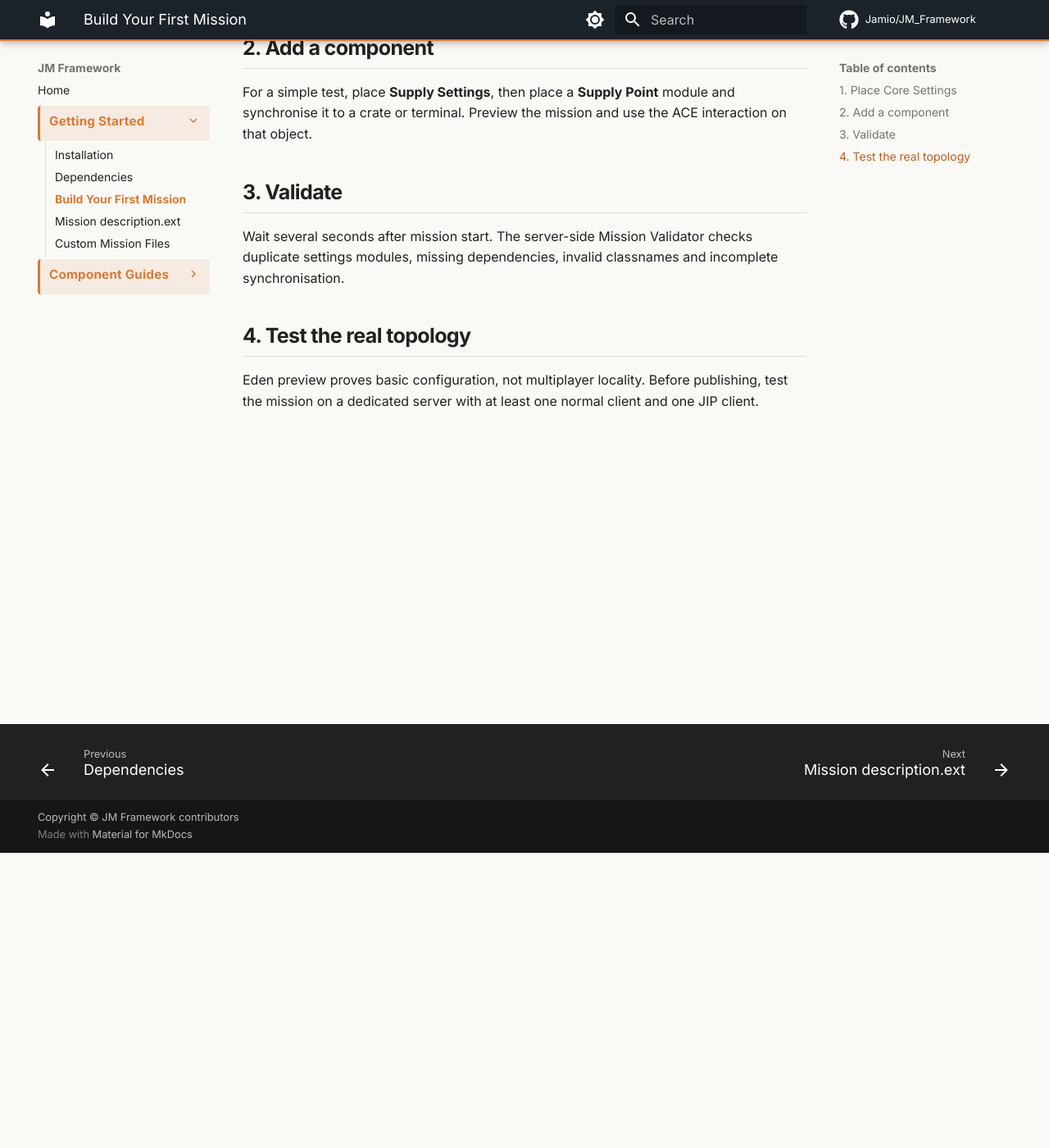
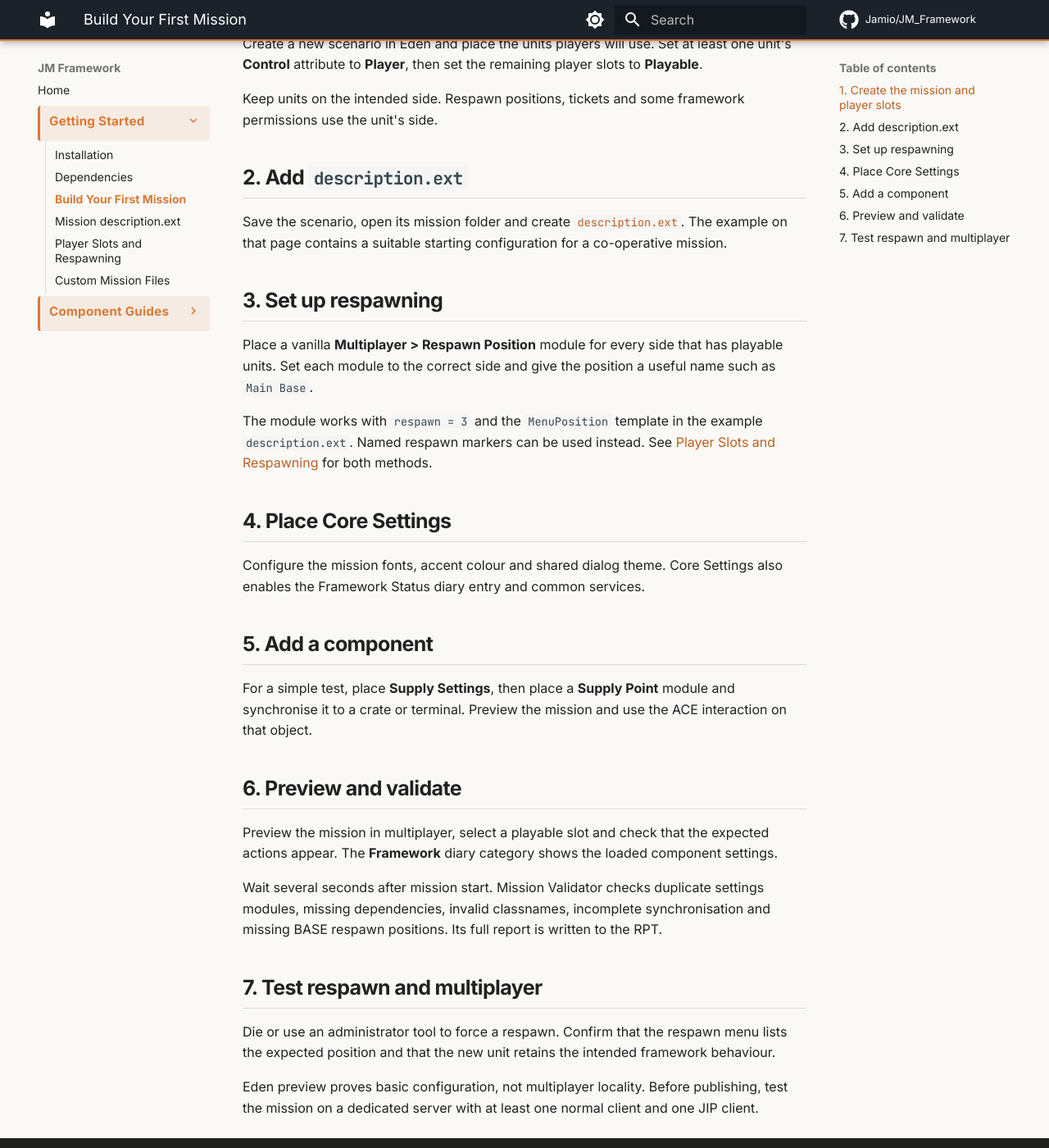
Before and after one commit to Jamio/JM_Framework_Docs, an MkDocs documentation site: the page built from docs/getting-started/first-mission.md, in a window 1280 px wide and 1400 px high, scrolled down 360 px. Shown: the whole window at 82% size. Built offline with MkDocs 1.6.1 and Material for MkDocs 9.7.7, drawn with Linux system fonts in a browser that asks for light colours; comment, search, counter and statistics services are not loaded; some of the changed text lies outside the part shown.

Commit message:
docs: explain first mission respawn setup

```diff
--- a/docs/getting-started/first-mission.md
+++ b/docs/getting-started/first-mission.md
@@ -1,17 +1,39 @@
 # Build Your First Mission
 
-## 1. Place Core Settings
+This walkthrough covers the minimum needed for a small multiplayer mission. It uses the Supply component as a simple example.
+
+## 1. Create the mission and player slots
+
+Create a new scenario in Eden and place the units players will use. Set at least one unit's **Control** attribute to **Player**, then set the remaining player slots to **Playable**.
+
+Keep units on the intended side. Respawn positions, tickets and some framework permissions use the unit's side.
+
+## 2. Add `description.ext`
+
+Save the scenario, open its mission folder and create [`description.ext`](description-ext.md). The example on that page contains a suitable starting configuration for a co-operative mission.
+
+## 3. Set up respawning
+
+Place a vanilla **Multiplayer > Respawn Position** module for every side that has playable units. Set each module to the correct side and give the position a useful name such as `Main Base`.
+
+The module works with `respawn = 3` and the `MenuPosition` template in the example `description.ext`. Named respawn markers can be used instead. See [Player Slots and Respawning](respawning.md) for both methods.
+
+## 4. Place Core Settings
 
 Configure the mission fonts, accent colour and shared dialog theme. Core Settings also enables the Framework Status diary entry and common services.
 
-## 2. Add a component
+## 5. Add a component
 
 For a simple test, place **Supply Settings**, then place a **Supply Point** module and synchronise it to a crate or terminal. Preview the mission and use the ACE interaction on that object.
 
-## 3. Validate
+## 6. Preview and validate
 
-Wait several seconds after mission start. The server-side Mission Validator checks duplicate settings modules, missing dependencies, invalid classnames and incomplete synchronisation.
+Preview the mission in multiplayer, select a playable slot and check that the expected actions appear. The **Framework** diary category shows the loaded component settings.
 
-## 4. Test the real topology
+Wait several seconds after mission start. Mission Validator checks duplicate settings modules, missing dependencies, invalid classnames, incomplete synchronisation and missing BASE respawn positions. Its full report is written to the RPT.
+
+## 7. Test respawn and multiplayer
+
+Die or use an administrator tool to force a respawn. Confirm that the respawn menu lists the expected position and that the new unit retains the intended framework behaviour.
 
 Eden preview proves basic configuration, not multiplayer locality. Before publishing, test the mission on a dedicated server with at least one normal client and one JIP client.
--- a/mkdocs.yml
+++ b/mkdocs.yml
@@ -88,6 +88,7 @@ nav:
       - Dependencies: getting-started/dependencies.md
       - Build Your First Mission: getting-started/first-mission.md
       - Mission description.ext: getting-started/description-ext.md
+      - Player Slots and Respawning: getting-started/respawning.md
       - Custom Mission Files: getting-started/custom-mission-files.md
   - Component Guides:
       - Catalogue: components/index.md
```
Also changed, not shown: docs/components/administration/mission-validator.md (+2 -1 lines), docs/getting-started/description-ext.md (+1 -1 lines), docs/getting-started/index.md (+7 -5 lines), docs/getting-started/respawning.md (added, +64 -0 lines).
